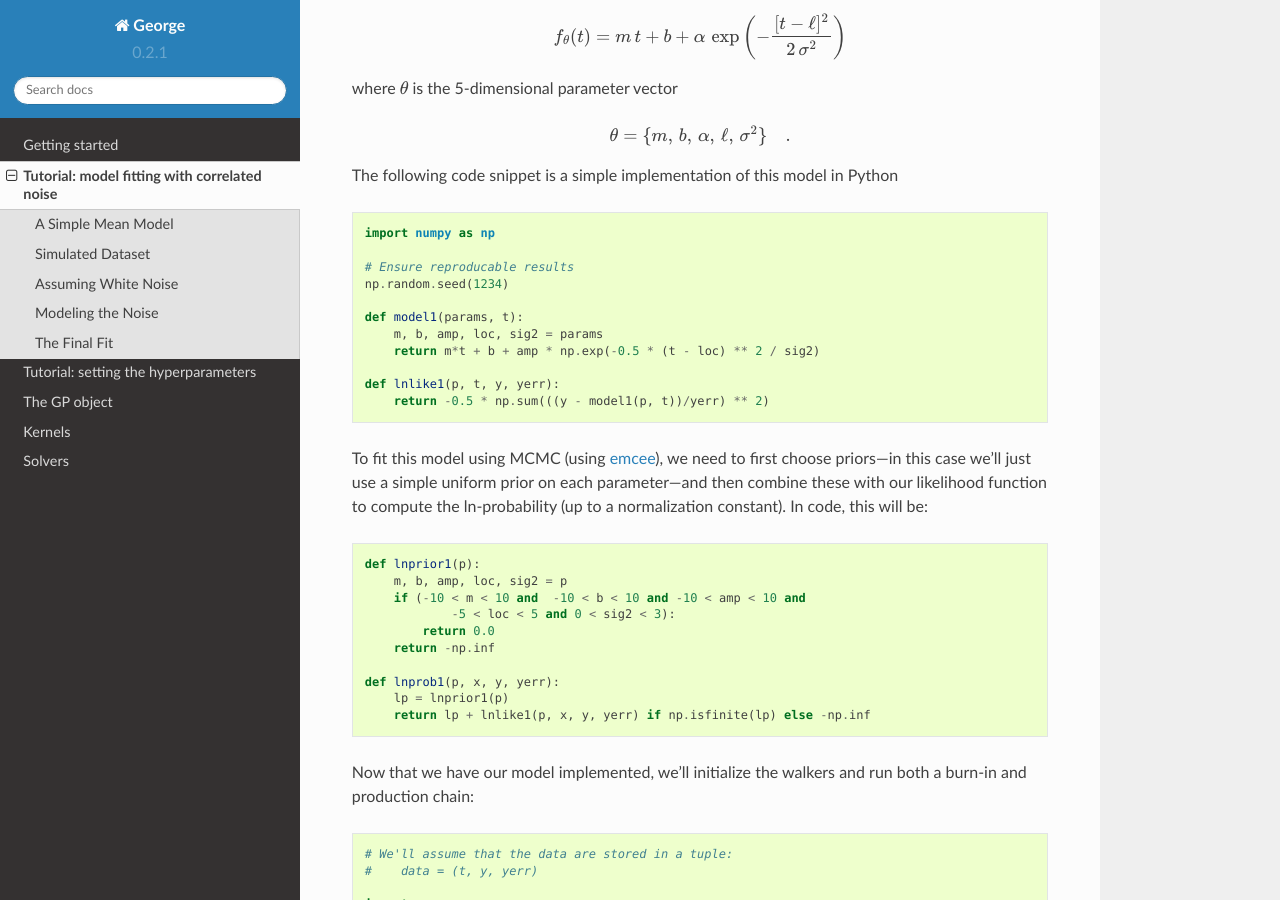
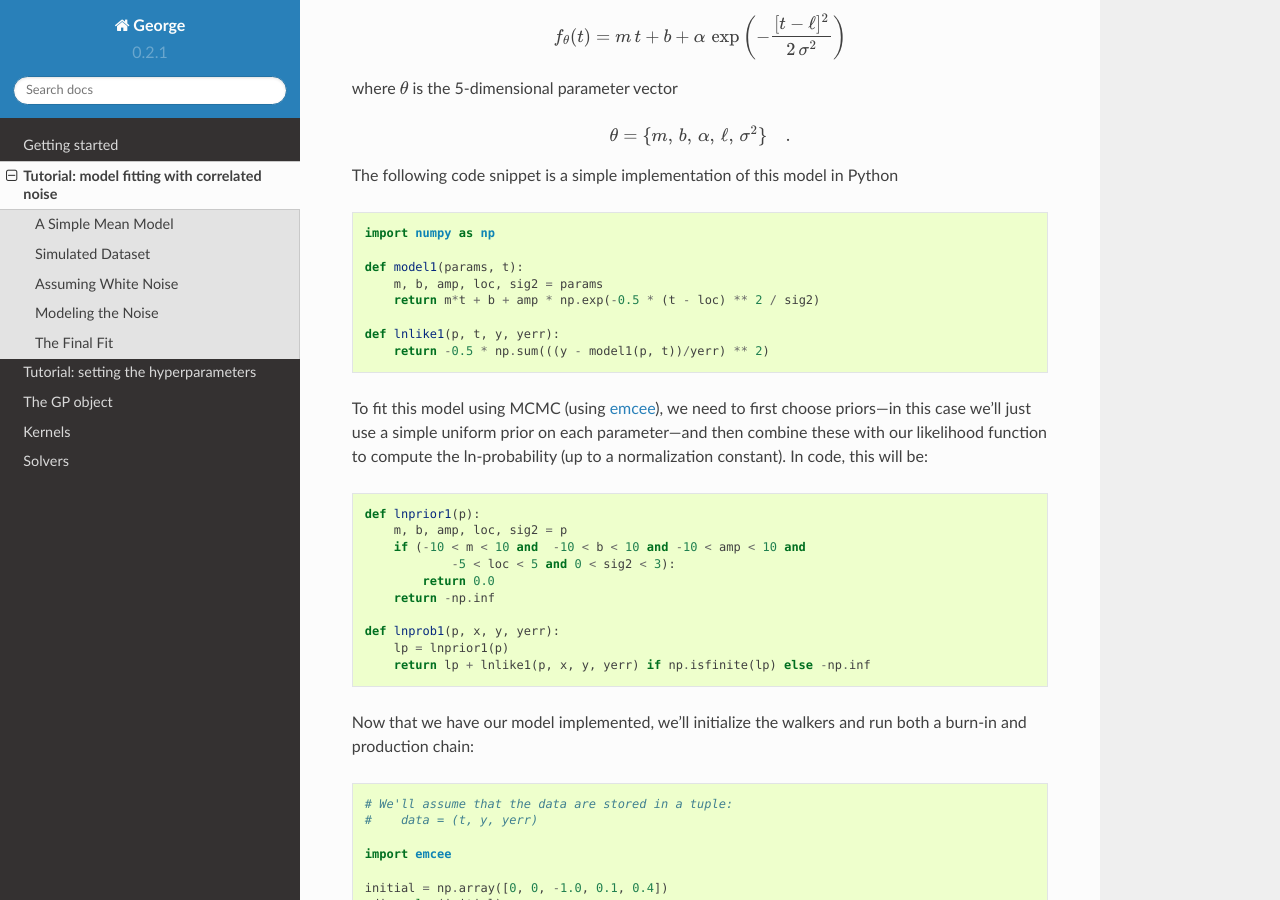
Before and after one commit to dfm/george, a Sphinx documentation site: the page built from docs/user/model.rst, in a window 1280 px wide and 900 px high, scrolled down 1762 px. Built offline with Sphinx 7.4.7 and the Read the Docs theme 2.0.0, drawn with Linux system fonts in a browser that asks for light colours; formulas are drawn with MathJax 3; some of the changed text lies outside the part shown.

Commit message:
reverting a few docs changes

```diff
--- a/docs/user/model.rst
+++ b/docs/user/model.rst
@@ -93,9 +93,6 @@ The following code snippet is a simple implementation of this model in Python
 .. code-block:: python
 
     import numpy as np
-
-    # Ensure reproducable results
-    np.random.seed(1234)
 
     def model1(params, t):
         m, b, amp, loc, sig2 = params
```
Also changed, not shown: other parts of docs/user/model.rst (+1 -2 lines).
